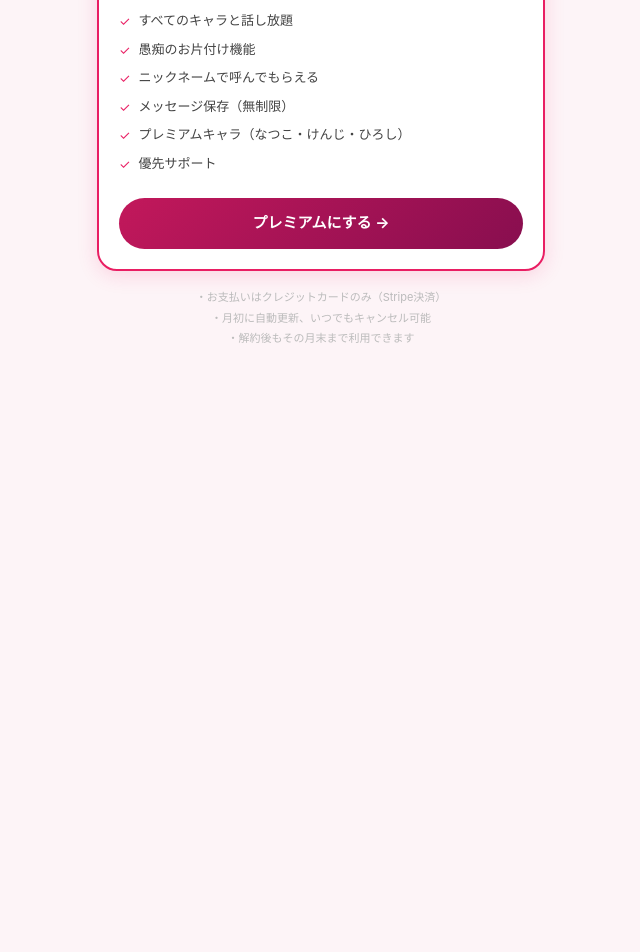
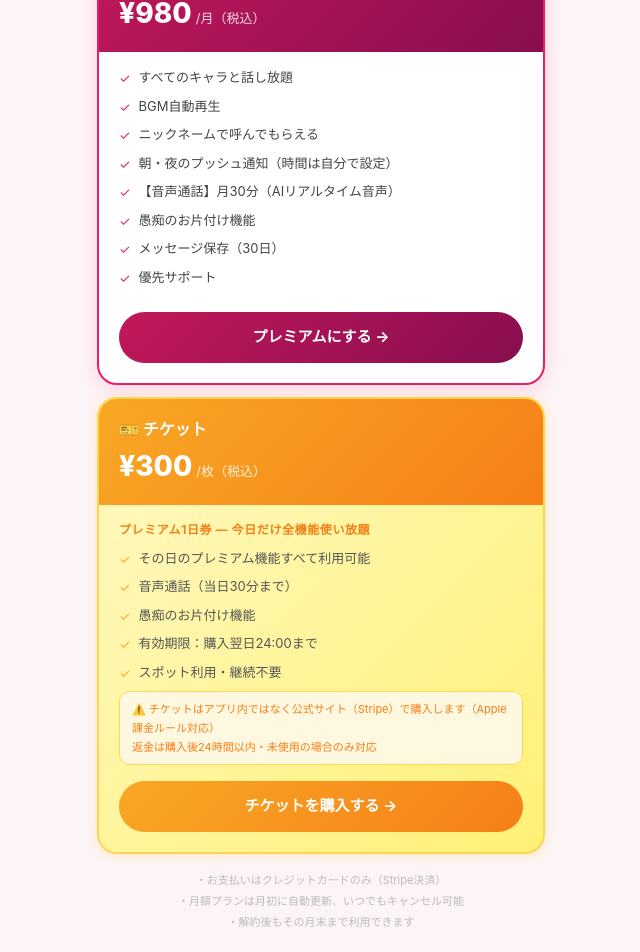
Before and after one commit to fuuApp/fuu-app, a Next.js app: page /app/plans in a window 1280 px wide. Shown: the part 714-1666 px from the top of the page, without its empty margins (319-959 px from the left). Before the commit the page ends 1083 px from the top, so only its background shows below. Built offline with nearby package versions, Linux system fonts and the light colour scheme; no server answers.

Commit message:
fix: v7仕様反映（料金修正・気持ちの箱・初期5人・退会詳細化）

```diff
--- a/src/app/app/page.tsx
+++ b/src/app/app/page.tsx
@@ -175,7 +175,7 @@ export default function CharacterSelectPage() {
           </div>
           <div style={{ display: 'grid', gridTemplateColumns: '1fr 1fr', gap: 10 }}>
             {[
-              { href: '/app/journal', icon: '✨', label: '宝箱を見る', sub: '過去の気持ち記録', color: '#FFF0F5', border: '#F8BBD9' },
+              { href: '/app/journal', icon: '✨', label: '気持ちの箱を見る', sub: '過去の気持ち記録', color: '#FFF0F5', border: '#F8BBD9' },
               { href: '/app/bgm', icon: '🎵', label: 'BGM', sub: '癒やしの音楽', color: '#F3E5F5', border: '#CE93D8' },
               { href: '/app/plans', icon: '🌸', label: 'プランを見る', sub: 'アップグレード', color: '#FCE4EC', border: '#F48FB1' },
               { href: '/app/settings', icon: '⚙️', label: '設定', sub: '呼び名・BGMなど', color: '#F5F5F5', border: '#E0E0E0' },
--- a/src/app/app/plans/page.tsx
+++ b/src/app/app/plans/page.tsx
@@ -4,90 +4,220 @@ import { useState, useEffect } from 'react'
 import { useRouter, useSearchParams } from 'next/navigation'
 import { Suspense } from 'react'
 
+// ─── プラン定義（仕様書v7準拠）────────────────────────────────────
 const PLANS = [
   {
-    id: 'standard', name: 'スタンダード', price: 980,
-    color: 'linear-gradient(135deg,#E91E63,#F48FB1)', badge: null,
-    features: ['あおい・さくら・りかと話し放題','愚痴のお片付け機能','ニックネームで呼んでもらえる','メッセージ保存（直近30日）'],
-    notIncluded: ['プレミアムキャラ（なつこ・けんじ・ひろし）'],
+    id: 'standard',
+    name: 'スタンダード',
+    price: 100,
+    unit: '/月（税込）',
+    color: 'linear-gradient(135deg,#E91E63,#F48FB1)',
+    badge: null,
+    features: [
+      'あおい・さくら・りか・なつこ・けんじと話し放題',
+      'BGM自動再生',
+      'ニックネームで呼んでもらえる',
+      '朝・夜のプッシュ通知（時間は自分で設定）',
+      'メッセージ保存（直近7日）',
+    ],
+    notIncluded: [
+      '音声通話（プレミアム限定）',
+      'パパキャラ解禁後の追加キャラ',
+    ],
   },
   {
-    id: 'premium', name: 'プレミアム', price: 1480,
-    color: 'linear-gradient(135deg,#C2185B,#880E4F)', badge: 'おすすめ',
-    features: ['すべてのキャラと話し放題','愚痴のお片付け機能','ニックネームで呼んでもらえる','メッセージ保存（無制限）','プレミアムキャラ（なつこ・けんじ・ひろし）','優先サポート'],
+    id: 'premium',
+    name: 'プレミアム',
+    price: 980,
+    unit: '/月（税込）',
+    color: 'linear-gradient(135deg,#C2185B,#880E4F)',
+    badge: 'おすすめ',
+    features: [
+      'すべてのキャラと話し放題',
+      'BGM自動再生',
+      'ニックネームで呼んでもらえる',
+      '朝・夜のプッシュ通知（時間は自分で設定）',
+      '【音声通話】月30分（AIリアルタイム音声）',
+      '愚痴のお片付け機能',
+      'メッセージ保存（30日）',
+      '優先サポート',
+    ],
     notIncluded: [],
   },
 ]
 
-const isSupabaseConfigured = typeof process !== 'undefined' && !!process.env.NEXT_PUBLIC_SUPABASE_URL && process.env.NEXT_PUBLIC_SUPABASE_URL !== 'https://your-project.supabase.co'
+const isSupabaseConfigured =
+  typeof process !== 'undefined' &&
+  !!process.env.NEXT_PUBLIC_SUPABASE_URL &&
+  process.env.NEXT_PUBLIC_SUPABASE_URL !== 'https://your-project.supabase.co'
 
 function PlansContent() {
   const router = useRouter()
   const searchParams = useSearchParams()
-  const [loadingPlan, setLoadingPlan] = useState<string|null>(null)
-  const [currentPlan] = useState('trial')
-  const [toast, setToast] = useState<{type:'success'|'error';text:string}|null>(null)
+  const [loadingPlan, setLoadingPlan] = useState<string | null>(null)
+  const [currentPlan] = useState<string>('trial')
+  const [toast, setToast] = useState<{ type: 'success' | 'error'; text: string } | null>(null)
 
   useEffect(() => {
-    const success = searchParams.get('success'), canceled = searchParams.get('canceled')
-    if (success==='true') { setToast({type:'success',text:'🎉 ご登録ありがとうございます！プランが有効になりました。'}); router.replace('/app/plans') }
-    else if (canceled==='true') { setToast({type:'error',text:'決済をキャンセルしました。いつでも再開できます。'}); router.replace('/app/plans') }
+    const success = searchParams.get('success')
+    const canceled = searchParams.get('canceled')
+    if (success === 'true') {
+      setToast({ type: 'success', text: '🎉 ご登録ありがとうございます！プランが有効になりました。' })
+      router.replace('/app/plans')
+    } else if (canceled === 'true') {
+      setToast({ type: 'error', text: '決済をキャンセルしました。いつでも再開できます。' })
+      router.replace('/app/plans')
+    }
   }, [searchParams, router])
 
-  useEffect(() => { if (toast) { const t=setTimeout(()=>setToast(null),4000); return ()=>clearTimeout(t) } }, [toast])
+  useEffect(() => {
+    if (toast) { const t = setTimeout(() => setToast(null), 5000); return () => clearTimeout(t) }
+  }, [toast])
 
   const handleSubscribe = async (planId: string) => {
-    if (!isSupabaseConfigured) { setToast({type:'error',text:'⚙️ デモモード：Stripe設定後に決済が使えます'}); return }
+    if (!isSupabaseConfigured) {
+      setToast({ type: 'error', text: '⚙️ デモモード：Stripe設定後に決済が使えます' })
+      return
+    }
     setLoadingPlan(planId)
     try {
-      const res = await fetch('/api/subscription/stripe', { method:'POST', headers:{'Content-Type':'application/json'}, body:JSON.stringify({plan:planId}) })
+      const res = await fetch('/api/subscription/stripe', {
+        method: 'POST',
+        headers: { 'Content-Type': 'application/json' },
+        body: JSON.stringify({ plan: planId }),
+      })
       const data = await res.json()
       if (!res.ok) throw new Error(data.error ?? '決済の準備に失敗しました')
       if (data.url) window.location.href = data.url
-    } catch (err: any) { setToast({type:'error',text:err.message ?? 'エラーが発生しました'}) }
-    finally { setLoadingPlan(null) }
+    } catch (err: any) {
+      setToast({ type: 'error', text: err.message ?? 'エラーが発生しました' })
+    } finally {
+      setLoadingPlan(null)
+    }
+  }
+
+  const handleTicket = () => {
+    if (!isSupabaseConfigured) {
+      setToast({ type: 'error', text: '⚙️ デモモード：Stripe設定後にチケット購入が使えます' })
+      return
+    }
+    // チケット購入（Stripe one-time payment）
+    window.open('https://buy.stripe.com/ticket', '_blank')
   }
 
   return (
-    <div style={{ maxWidth:480,margin:'0 auto',background:'#fdf4f7',minHeight:'100dvh' }}>
-      <div style={{ background:'#fff',borderBottom:'1px solid #FCE4EC',padding:'14px 16px',display:'flex',alignItems:'center',gap:12,position:'sticky',top:0,zIndex:10 }}>
-        <button onClick={()=>router.push('/app/settings')} style={{ background:'none',border:'none',fontSize:20,cursor:'pointer',color:'#E91E63',padding:4 }}>‹</button>
-        <span style={{ fontWeight:700,fontSize:16,color:'#333' }}>プランを選ぶ</span>
+    <div style={{ maxWidth: 480, margin: '0 auto', background: '#fdf4f7', minHeight: '100dvh' }}>
+
+      {/* ヘッダー */}
+      <div style={{
+        background: '#fff', borderBottom: '1px solid #FCE4EC',
+        padding: '14px 16px', display: 'flex', alignItems: 'center', gap: 12,
+        position: 'sticky', top: 0, zIndex: 10,
+      }}>
+        <button onClick={() => router.push('/app/settings')}
+          style={{ background: 'none', border: 'none', fontSize: 20, cursor: 'pointer', color: '#E91E63', padding: 4 }}>‹</button>
+        <span style={{ fontWeight: 700, fontSize: 16, color: '#333' }}>プランを選ぶ</span>
       </div>
 
-      <div style={{ padding:'20px 16px',display:'flex',flexDirection:'column',gap:12 }}>
-        {toast && <div style={{ background:toast.type==='success'?'#E8F5E9':'#FFF3E0',border:`1px solid ${toast.type==='success'?'#A5D6A7':'#FFB74D'}`,borderRadius:12,padding:'12px 16px',fontSize:13,color:toast.type==='success'?'#2E7D32':'#E65100',textAlign:'center',lineHeight:1.6 }}>{toast.text}</div>}
+      <div style={{ padding: '20px 16px', display: 'flex', flexDirection: 'column', gap: 12 }}>
 
-        <div style={{ background:'#fff',borderRadius:16,padding:'14px 18px',boxShadow:'0 1px 6px rgba(233,30,99,0.07)',display:'flex',alignItems:'center',gap:10 }}>
-          <span style={{ fontSize:18 }}>📋</span>
+        {/* トースト */}
+        {toast && (
+          <div style={{
+            background: toast.type === 'success' ? '#E8F5E9' : '#FFF3E0',
+            border: `1px solid ${toast.type === 'success' ? '#A5D6A7' : '#FFB74D'}`,
+            borderRadius: 12, padding: '12px 16px', fontSize: 13,
+            color: toast.type === 'success' ? '#2E7D32' : '#E65100',
+            textAlign: 'center', lineHeight: 1.6,
+          }}>{toast.text}</div>
+        )}
+
+        {/* 現在のプラン */}
+        <div style={{
+          background: '#fff', borderRadius: 16, padding: '14px 18px',
+          boxShadow: '0 1px 6px rgba(233,30,99,0.07)',
+          display: 'flex', alignItems: 'center', gap: 10,
+        }}>
+          <span style={{ fontSize: 18 }}>📋</span>
           <div>
-            <div style={{ fontSize:12,color:'#aaa',marginBottom:2 }}>現在のプラン</div>
-            <div style={{ fontSize:14,color:'#333',fontWeight:600 }}>{currentPlan==='trial'?'無料トライアル中（10日間）':currentPlan==='standard'?'スタンダード':'プレミアム'}</div>
+            <div style={{ fontSize: 12, color: '#aaa', marginBottom: 2 }}>現在のプラン</div>
+            <div style={{ fontSize: 14, color: '#333', fontWeight: 600 }}>
+              {currentPlan === 'trial' ? '無料トライアル中（10日間）'
+                : currentPlan === 'standard' ? 'スタンダード'
+                : 'プレミアム'}
+            </div>
           </div>
         </div>
 
-        <p style={{ fontSize:13,color:'#888',textAlign:'center',margin:'4px 0 8px',lineHeight:1.7 }}>トライアル終了後も、ふぅと続けよう。<br />いつでも解約できます。</p>
+        <p style={{ fontSize: 13, color: '#888', textAlign: 'center', margin: '4px 0 8px', lineHeight: 1.7 }}>
+          トライアル終了後も、ふぅと続けよう。<br />いつでも解約できます。
+        </p>
 
+        {/* プランカード */}
         {PLANS.map(plan => {
-          const isCurrentPlan = currentPlan === plan.id, isLoading = loadingPlan === plan.id
+          const isCurrentPlan = currentPlan === plan.id
+          const isLoading = loadingPlan === plan.id
           return (
-            <div key={plan.id} style={{ background:'#fff',borderRadius:20,border:plan.id==='premium'?'2px solid #E91E63':'1.5px solid #FCE4EC',overflow:'hidden',boxShadow:plan.id==='premium'?'0 4px 20px rgba(233,30,99,0.15)':'0 2px 10px rgba(233,30,99,0.07)',position:'relative' }}>
-              {plan.badge && <div style={{ position:'absolute',top:14,right:14,background:'linear-gradient(135deg,#E91E63,#C2185B)',color:'#fff',fontSize:10,fontWeight:700,padding:'3px 10px',borderRadius:20 }}>{plan.badge}</div>}
-              <div style={{ background:plan.color,padding:'18px 20px' }}>
-                <div style={{ fontSize:16,fontWeight:700,color:'#fff',marginBottom:4 }}>{plan.name}</div>
-                <div style={{ display:'flex',alignItems:'baseline',gap:4 }}>
-                  <span style={{ fontSize:28,fontWeight:800,color:'#fff' }}>¥{plan.price.toLocaleString()}</span>
-                  <span style={{ fontSize:13,color:'rgba(255,255,255,0.8)' }}>/月（税込）</span>
+            <div key={plan.id} style={{
+              background: '#fff', borderRadius: 20,
+              border: plan.id === 'premium' ? '2px solid #E91E63' : '1.5px solid #FCE4EC',
+              overflow: 'hidden',
+              boxShadow: plan.id === 'premium'
+                ? '0 4px 20px rgba(233,30,99,0.15)'
+                : '0 2px 10px rgba(233,30,99,0.07)',
+              position: 'relative',
+            }}>
+              {plan.badge && (
+                <div style={{
+                  position: 'absolute', top: 14, right: 14,
+                  background: 'linear-gradient(135deg,#E91E63,#C2185B)',
+                  color: '#fff', fontSize: 10, fontWeight: 700,
+                  padding: '3px 10px', borderRadius: 20,
+                }}>{plan.badge}</div>
+              )}
+              <div style={{ background: plan.color, padding: '18px 20px' }}>
+                <div style={{ fontSize: 16, fontWeight: 700, color: '#fff', marginBottom: 4 }}>{plan.name}</div>
+                <div style={{ display: 'flex', alignItems: 'baseline', gap: 4 }}>
+                  <span style={{ fontSize: 28, fontWeight: 800, color: '#fff' }}>¥{plan.price.toLocaleString()}</span>
+                  <span style={{ fontSize: 13, color: 'rgba(255,255,255,0.85)' }}>{plan.unit}</span>
                 </div>
               </div>
-              <div style={{ padding:'16px 20px' }}>
-                {plan.features.map((f,i)=><div key={i} style={{ display:'flex',alignItems:'flex-start',gap:8,marginBottom:8,fontSize:13,color:'#444' }}><span style={{ color:'#E91E63',flexShrink:0,marginTop:1 }}>✓</span><span>{f}</span></div>)}
-                {plan.notIncluded.map((f,i)=><div key={i} style={{ display:'flex',alignItems:'flex-start',gap:8,marginBottom:8,fontSize:13,color:'#bbb' }}><span style={{ flexShrink:0,marginTop:1 }}>✗</span><span>{f}</span></div>)}
+              <div style={{ padding: '16px 20px' }}>
+                {plan.features.map((f, i) => (
+                  <div key={i} style={{ display: 'flex', alignItems: 'flex-start', gap: 8, marginBottom: 8, fontSize: 13, color: '#444' }}>
+                    <span style={{ color: '#E91E63', flexShrink: 0, marginTop: 1 }}>✓</span>
+                    <span>{f}</span>
+                  </div>
+                ))}
+                {plan.notIncluded.map((f, i) => (
+                  <div key={i} style={{ display: 'flex', alignItems: 'flex-start', gap: 8, marginBottom: 8, fontSize: 13, color: '#bbb' }}>
+                    <span style={{ flexShrink: 0, marginTop: 1 }}>✗</span>
+                    <span>{f}</span>
+                  </div>
+                ))}
               </div>
-              <div style={{ padding:'0 20px 20px' }}>
-                {isCurrentPlan ? <div style={{ textAlign:'center',padding:12,background:'#f5f5f5',borderRadius:50,fontSize:13,color:'#aaa' }}>現在のプラン</div> : (
-                  <button onClick={()=>handleSubscribe(plan.id)} disabled={isLoading} style={{ width:'100%',padding:14,background:isLoading?'#F8BBD9':plan.id==='premium'?'linear-gradient(135deg,#C2185B,#880E4F)':'linear-gradient(135deg,#E91E63,#F48FB1)',color:'#fff',border:'none',borderRadius:50,fontSize:15,fontWeight:700,cursor:isLoading?'not-allowed':'pointer',transition:'opacity 0.2s',fontFamily:'inherit' }}>
-                    {isLoading?'準備中...':`${plan.name}にする →`}
+              <div style={{ padding: '0 20px 20px' }}>
+                {isCurrentPlan ? (
+                  <div style={{ textAlign: 'center', padding: 12, background: '#f5f5f5', borderRadius: 50, fontSize: 13, color: '#aaa' }}>
+                    現在のプラン
+                  </div>
+                ) : (
+                  <button
+                    onClick={() => handleSubscribe(plan.id)}
+                    disabled={isLoading}
+                    style={{
+                      width: '100%', padding: 14,
+                      background: isLoading ? '#F8BBD9'
+                        : plan.id === 'premium'
+                        ? 'linear-gradient(135deg,#C2185B,#880E4F)'
+                        : 'linear-gradient(135deg,#E91E63,#F48FB1)',
+                      color: '#fff', border: 'none', borderRadius: 50,
+                      fontSize: 15, fontWeight: 700,
+                      cursor: isLoading ? 'not-allowed' : 'pointer',
+                      fontFamily: 'inherit',
+                    }}
+                  >
+                    {isLoading ? '準備中...' : `${plan.name}にする →`}
                   </button>
                 )}
               </div>
@@ -95,10 +225,76 @@ function PlansContent() {
           )
         })}
 
-        <div style={{ fontSize:11,color:'#bbb',textAlign:'center',lineHeight:1.9,marginTop:4 }}>
-          <p style={{ margin:0 }}>・お支払いはクレジットカードのみ（Stripe決済）<br />・月初に自動更新、いつでもキャンセル可能<br />・解約後もその月末まで利用できます</p>
+        {/* ─── チケットカード ─── */}
+        <div style={{
+          background: 'linear-gradient(135deg,#FFF9C4,#FFF176)',
+          borderRadius: 20, border: '2px solid #FFD54F',
+          overflow: 'hidden', boxShadow: '0 2px 12px rgba(255,213,79,0.3)',
+        }}>
+          <div style={{ background: 'linear-gradient(135deg,#F9A825,#F57F17)', padding: '18px 20px' }}>
+            <div style={{ fontSize: 16, fontWeight: 700, color: '#fff', marginBottom: 4 }}>🎫 チケット</div>
+            <div style={{ display: 'flex', alignItems: 'baseline', gap: 4 }}>
+              <span style={{ fontSize: 28, fontWeight: 800, color: '#fff' }}>¥300</span>
+              <span style={{ fontSize: 13, color: 'rgba(255,255,255,0.85)' }}>/枚（税込）</span>
+            </div>
+          </div>
+          <div style={{ padding: '16px 20px' }}>
+            <div style={{ fontSize: 12, fontWeight: 700, color: '#F57F17', marginBottom: 10, letterSpacing: '0.05em' }}>
+              プレミアム1日券 — 今日だけ全機能使い放題
+            </div>
+            {[
+              'その日のプレミアム機能すべて利用可能',
+              '音声通話（当日30分まで）',
+              '愚痴のお片付け機能',
+              '有効期限：購入翌日24:00まで',
+              'スポット利用・継続不要',
+            ].map((f, i) => (
+              <div key={i} style={{ display: 'flex', alignItems: 'flex-start', gap: 8, marginBottom: 8, fontSize: 13, color: '#555' }}>
+                <span style={{ color: '#F9A825', flexShrink: 0, marginTop: 1 }}>✓</span>
+                <span>{f}</span>
+              </div>
+            ))}
+            <div style={{
+              background: '#FFF8E1', border: '1px solid #FFD54F', borderRadius: 10,
+              padding: '8px 12px', fontSize: 11, color: '#F57F17', marginTop: 6, lineHeight: 1.7,
+            }}>
+              ⚠️ チケットはアプリ内ではなく公式サイト（Stripe）で購入します（Apple課金ルール対応）<br />
+              返金は購入後24時間以内・未使用の場合のみ対応
+            </div>
+          </div>
+          <div style={{ padding: '0 20px 20px' }}>
+            <button
+              onClick={handleTicket}
+              style={{
+                width: '100%', padding: 14,
+                background: 'linear-gradient(135deg,#F9A825,#F57F17)',
+                color: '#fff', border: 'none', borderRadius: 50,
+                fontSize: 15, fontWeight: 700, cursor: 'pointer', fontFamily: 'inherit',
+              }}
+            >
+              チケットを購入する →
+            </button>
+          </div>
         </div>
-        {!isSupabaseConfigured && <div style={{ background:'#FFF8E1',border:'1px solid #FFD54F',borderRadius:12,padding:'12px 16px',fontSize:12,color:'#F57F17',textAlign:'center',lineHeight:1.7 }}>⚙️ デモモード：Stripe設定後に実際の決済が使えます。</div>}
+
+        {/* 注意書き */}
+        <div style={{ fontSize: 11, color: '#bbb', textAlign: 'center', lineHeight: 1.9, marginTop: 4 }}>
+          <p style={{ margin: 0 }}>
+            ・お支払いはクレジットカードのみ（Stripe決済）<br />
+            ・月額プランは月初に自動更新、いつでもキャンセル可能<br />
+            ・解約後もその月末まで利用できます
+          </p>
+        </div>
+
+        {!isSupabaseConfigured && (
+          <div style={{
+            background: '#FFF8E1', border: '1px solid #FFD54F',
+            borderRadius: 12, padding: '12px 16px',
+            fontSize: 12, color: '#F57F17', textAlign: 'center', lineHeight: 1.7,
+          }}>
+            ⚙️ デモモード：Stripe設定後に実際の決済が使えます。
+          </div>
+        )}
       </div>
     </div>
   )
@@ -106,7 +302,11 @@ function PlansContent() {
 
 export default function PlansPage() {
   return (
-    <Suspense fallback={<div style={{ display:'flex',justifyContent:'center',alignItems:'center',minHeight:'100dvh',background:'#fdf4f7' }}><div style={{ fontSize:14,color:'#E91E63' }}>読み込み中...</div></div>}>
+    <Suspense fallback={
+      <div style={{ display: 'flex', justifyContent: 'center', alignItems: 'center', minHeight: '100dvh', background: '#fdf4f7' }}>
+        <div style={{ fontSize: 14, color: '#E91E63' }}>読み込み中...</div>
+      </div>
+    }>
       <PlansContent />
     </Suspense>
   )
--- a/src/lib/characters.ts
+++ b/src/lib/characters.ts
@@ -268,7 +268,7 @@ ${SAFETY_RULES}`,
   },
 
   hiroshi: {
-    id: 'hiroshi',
+    id: 'hiroshi', // 3ヶ月後解放
     name: 'ひろし',
     age: 42,
     role: '渋めパパ',
@@ -279,7 +279,7 @@ ${SAFETY_RULES}`,
     bgColor: 'bg-slate-50',
     isPremium: true,
     isAvailable: true,
-    unlockDaysRequired: 7,
+    unlockDaysRequired: 90,
     // 月3フェーズ：男性キャラ登場（プレミアムプランかつ利用開始3ヶ月後）
     // ※ 仕様書「3ヶ月目で男性登場」に準拠
     unlockAfterMonths: 3,
```
Also changed, not shown: src/app/app/journal/page.tsx (+6 -6 lines), src/app/app/settings/page.tsx (+70 -17 lines).
